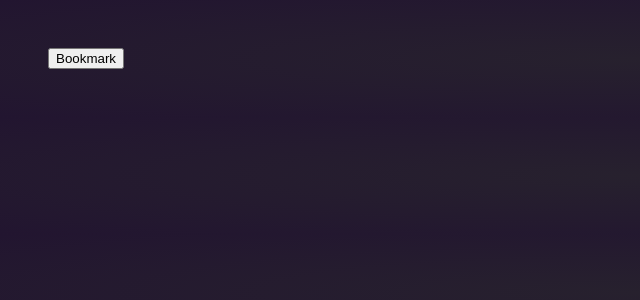
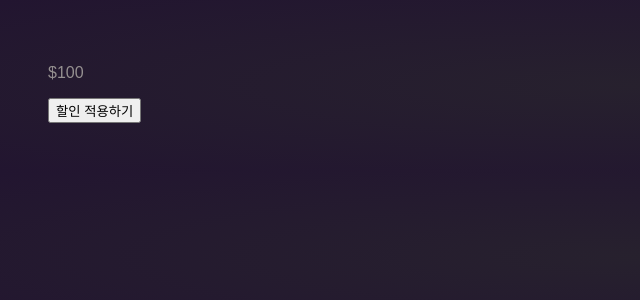
Before and after one commit to anechoicTree/reactStduy, a React (Create React App) app in the folder 01/: page / in a window 1280 px wide. Shown: the top 300 px of the page, without its empty margins (0-640 px from the left). Built offline with nearby package versions, Linux system fonts and the light colour scheme.

Commit message:
useState
useState 사용법

```diff
--- a/01/src/App.js
+++ b/01/src/App.js
@@ -1,13 +1,36 @@
-import React from "react";
+import React from 'react';
+import './styles.css';
 
-import "./styles.css";
 // don't change the Component name "App"
-function App() {
-  const printText = () => {
-    console.log('Stored!');
-  }
+// important: In this code editor, use React.useState() instead of just useState()
+export default function App(props) {
+  const prices = {
+    origin: 100,
+    disRate: 0.75
+  };
 
-  return <button onClick={printText}>Bookmark</button>;
+  const buttonTexts = {
+    origin: "할인 적용하기",
+    changed: "할인 적용 되돌리기"
+  };
+
+  const [price, setPrice] = React.useState(prices.origin);
+  const [buttonText, setButtonText] = React.useState(buttonTexts.origin);
+
+  const clickHandler = () => {
+    if (price === prices.origin) {
+      setPrice(prices.origin*prices.disRate);
+      setButtonText(buttonTexts.changed);
+    } else {
+      setPrice(prices.origin);
+      setButtonText(buttonTexts.origin);
+    }
+  };
+
+    return (
+        <div>
+            <p>${price}</p>
+            <button onClick={clickHandler}>{buttonText}</button>
+        </div>
+    );
 }
-
-export default App;
```
